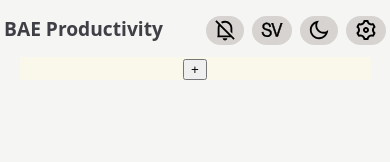
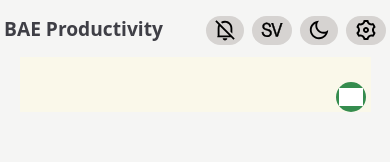
Before and after one commit to ollewarne/linkoping-pps, a React (Vite) app: page /Schedule in a window 390 px wide. Shown: the top 162 px of the page. Built offline with nearby package versions, Linux system fonts and the light colour scheme; grey boxes are pictures that could not be loaded.

Commit message:
adding button to add aciticy from Schedule

```diff
--- a/src/components/Schedule/Schedule.jsx
+++ b/src/components/Schedule/Schedule.jsx
@@ -13,7 +13,9 @@ function Schedule() {
         <>
             <div className={styles.container}>
                 <Modal trigger={(
-                    <button className={styles.addActivityBtn}>+</button>)}
+                    <button className={styles.addActivityBtn}>
+                        <img src="/add.svg" alt="" />
+                    </button>)}
                 >
                     <ActivityForm
                         defaultMode="scheduled"
--- a/src/components/Schedule/Schedule.module.css
+++ b/src/components/Schedule/Schedule.module.css
@@ -2,7 +2,53 @@
   display: flex;
   flex-direction: column;
   align-items: center;
-  /* padding: 12px; */
+  padding-top: 10px;
   gap: 1em;
   background-color: var(--notepad-bg);
+  position: relative;
 }
+
+.addActivityBtn {
+  all: unset;
+  background-color: #358C4E;
+  width: 30px;
+  aspect-ratio: 1;
+  border-radius: 50%;
+  display: flex;
+  align-items: center;
+  justify-content: center;
+  color: white;
+  font-size: 20px;
+  transition: transform 0.2s ease;
+  position: absolute;
+  top: 0;
+  right: 0;
+}
+
+.addActivityBtn img {
+  width: 80%;
+  filter: brightness(0) invert(1);
+}
+
+.addActivityBtn:hover {
+  transform: scale(1.1);
+  cursor: pointer;
+}
+
+
+/* --------------------------------------------- */
+/* --------------- MOBILE LAYOUT --------------- */
+/* --------------------------------------------- */
+@media (max-width: 768px) {
+
+  .container {
+    padding-bottom: 45px;
+  }
+
+  .addActivityBtn {
+    top: auto;
+    bottom: 0;
+    right: 5px;
+    z-index: 1;
+  }
+}
```
